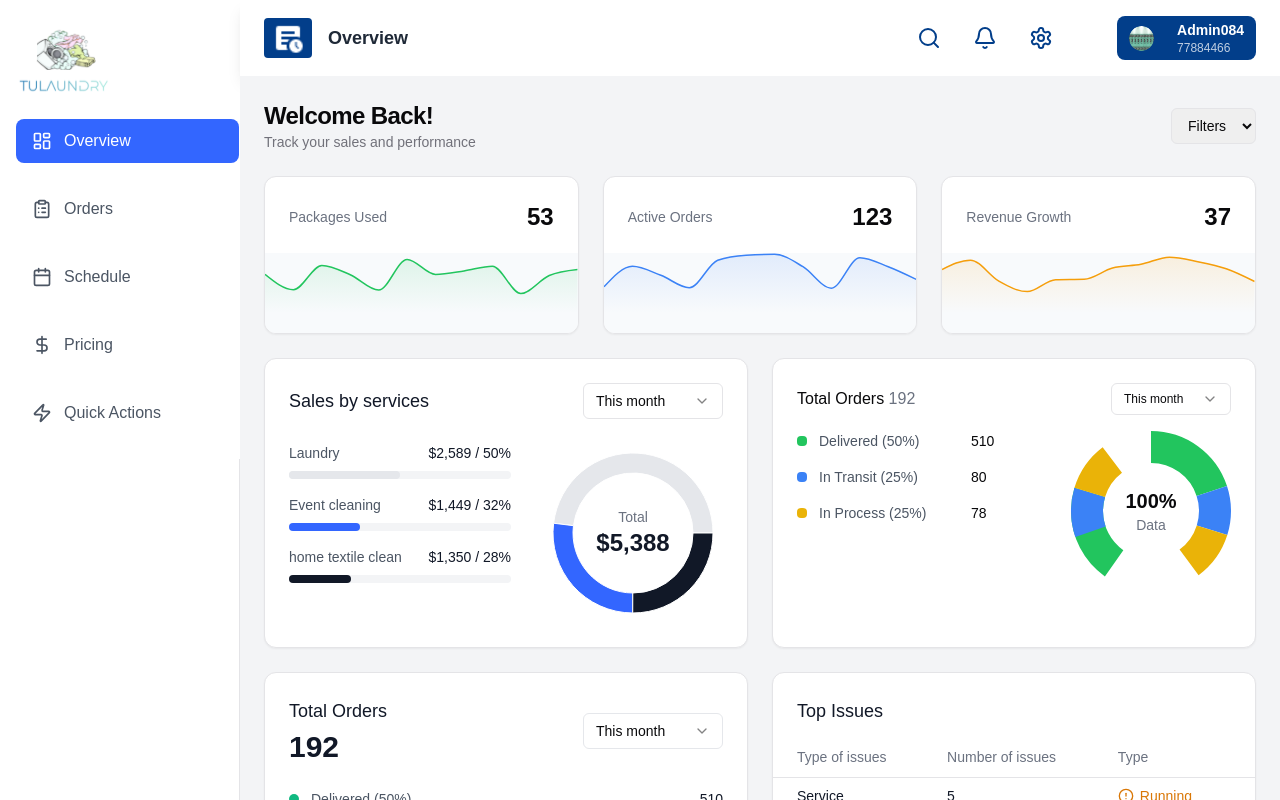
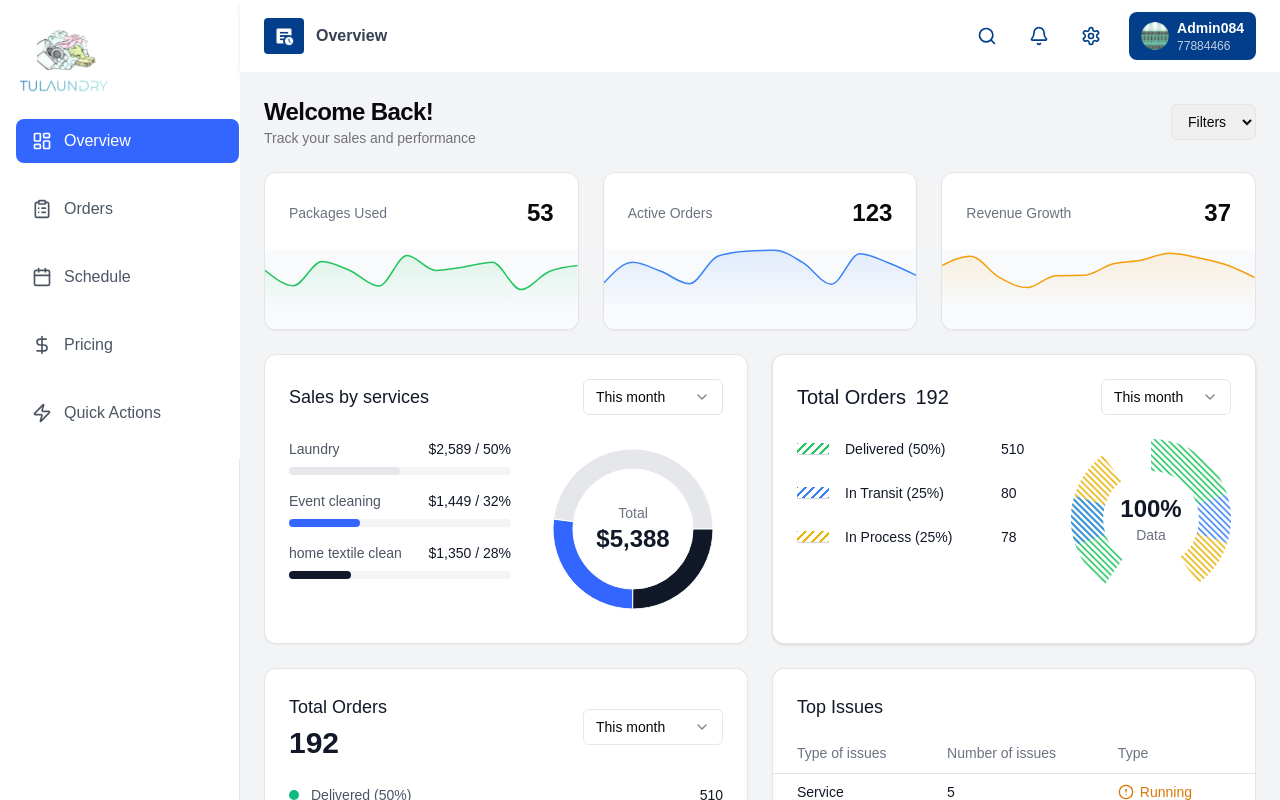
Before and after one commit to Aristocratjnr/service-provider-dashboard, a Next.js app: page /overview in a window 1280 px wide. Shown: the top 800 px of the page. Built offline with nearby package versions, Linux system fonts and the light colour scheme.

Commit message:
feat: enhance Dashboard components with improved styling and functionality

```diff
--- a/app/(dashboard)/overview/page.tsx
+++ b/app/(dashboard)/overview/page.tsx
@@ -1,8 +1,10 @@
 'use client'
+
 
 import { MetricsCard } from "@/components/metrics-card"
 import { OrdersStatus } from "@/components/order-status"
 import { SalesChart } from "@/components/sales-chart"
+
 import { AreaChartSmall } from "@/components/charts/area-chart"
 import { TopServices } from "@/components/top-services"
 import { Orders } from "@/components/orders"
@@ -11,9 +13,9 @@ import { MethodPreferred } from "@/components/method-preffered"
 
 
 const orderStatusData = [
-  { status: "Delivered", count: 510, percentage: 50, color: "#22c55e" },
-  { status: "In Transit", count: 80, percentage: 25, color: "#3b82f6" },
-  { status: "In Process", count: 78, percentage: 25, color: "#eab308" },
+  { status: "Delivered", count: 510, percentage: 50, color: "#22c55e", patternId: "pattern1" },
+  { status: "In Transit", count: 80, percentage: 25, color: "#3b82f6", patternId: "pattern2" },
+  { status: "In Process", count: 78, percentage: 25, color: "#eab308", patternId: "pattern3" },
 ]
 
 const topIssuesData = [
--- a/components/DashboardNavbar.tsx
+++ b/components/DashboardNavbar.tsx
@@ -1,46 +1,58 @@
-import { ClipboardDocumentListIcon } from "@heroicons/react/24/solid";
-import { Bell, Search, Settings } from "lucide-react";
-import Image from "next/image";
+import React from 'react';
+import { Search, Bell, Settings } from 'lucide-react';
+import Image from 'next/image';
 
-
-export default function Navbar() {
+const Navbar = () => {
   return (
-    <header className="flex items-center bg-white px-6 py-4 shadow-lg">
-      <div className="flex h-10 w-12 items-center justify-center rounded-sm bg-[#023E8A]">
+    <header className="flex items-center justify-between bg-white px-6 py-3 shadow-md">
+      {/* Left section with logo and title */}
+      <div className="flex items-center">
+        <div className="flex h-9 w-10 items-center justify-center rounded bg-[#023E8A]">
+          <div className="relative h-5 w-5">
             <Image
               src="/images/overview-icon.png"
-        width={10}
-        height={10}
-        alt="overview"
-        className="h-8 w-8 text-white" />
+              alt="Overview"
+              layout="fill"
+              className="object-contain brightness-0 invert"
+            />
           </div>
-      <h1 className="ml-4 text-lg font-semibold text-gray-800">Overview</h1>
-      <div className="flex flex-grow items-center justify-end gap-8">
-        <button>
-          <Search className="text-[#023E8A]" />
+        </div>
+        <h1 className="ml-3 text-base font-semibold text-gray-700">Overview</h1>
+      </div>
+
+      {/* Right section with icons and profile */}
+      <div className="flex items-center space-x-6">
+        {/* Action icons */}
+        <div className="flex items-center space-x-6">
+          <button className="rounded-full p-1 hover:bg-gray-100">
+            <Search size={20} className="text-[#023E8A]" />
           </button>
-        <button>
-          <Bell className="text-[#023E8A]" />
+          <button className="rounded-full p-1 hover:bg-gray-100">
+            <Bell size={20} className="text-[#023E8A]" />
           </button>
-        <button>
-          <Settings className="text-[#023E8A]" />
+          <button className="rounded-full p-1 hover:bg-gray-100">
+            <Settings size={20} className="text-[#023E8A]" />
           </button>
         </div>
-      <div className="ml-16 flex items-center rounded-lg bg-[#023E8A] px-3 py-1">
-        <div className="h-6 w-12">
+
+        {/* Profile section */}
+        <div className="ml-8 flex items-center rounded-lg bg-[#023E8A] px-3 py-1.5">
+          <div className="relative h-7 w-7 overflow-hidden rounded-full">
             <Image
               src="/images/avatar.png"
-            width={25} // Adjusted size for better appearance
-            height={25}
               alt="User Avatar"
-            className="rounded-full"
+              layout="fill"
+              className="object-cover"
             />
           </div>
-        <div className="flex flex-col text-white">
-          <span className="text-sm font-semibold">Admin084</span>
-          <span className="text-xs opacity-75">77884466</span>
+          <div className="ml-2 flex flex-col">
+            <span className="text-sm font-semibold text-white">Admin084</span>
+            <span className="text-xs text-white/75">77884466</span>
+          </div>
         </div>
       </div>
     </header>
   );
-}
+};
+
+export default Navbar;
--- a/components/order-status.tsx
+++ b/components/order-status.tsx
@@ -1,29 +1,56 @@
-import { Card, CardContent, CardHeader } from "@/components/ui/card"
-import { Select, SelectContent, SelectItem, SelectTrigger, SelectValue } from "@/components/ui/select"
+import React from 'react';
+import { Card, CardContent, CardHeader } from "@/components/ui/card";
+import { Select, SelectContent, SelectItem, SelectTrigger, SelectValue } from "@/components/ui/select";
 
 interface OrderStatus {
-  status: string
-  count: number
-  percentage: number
-  color: string
+  status: string;
+  count: number;
+  percentage: number;
+  color: string;
+  patternId: string;
 }
 
 interface OrdersStatusProps {
-  data: OrderStatus[]
-  total: number
+  data?: OrderStatus[];
+  total?: number;
 }
 
-export function OrdersStatus({ data, total }: OrdersStatusProps) {
+export  function OrdersStatus({
+  total = 192,
+  data = [
+    {
+      status: "Delivered",
+      count: 510,
+      percentage: 50,
+      color: "#86efac",
+      patternId: "delivered-pattern"
+    },
+    {
+      status: "In Transit",
+      count: 80,
+      percentage: 25,
+      color: "#93c5fd",
+      patternId: "transit-pattern"
+    },
+    {
+      status: "In Process",
+      count: 78,
+      percentage: 25,
+      color: "#fcd34d",
+      patternId: "process-pattern"
+    }
+  ]
+}: OrdersStatusProps) {
   return (
-    <Card className="bg-white shadow-sm">
-      <CardHeader className="flex flex-row items-center justify-between space-y-0 pb-4">
+    <Card className="bg-white p-6">
+      <CardHeader className="flex flex-row items-center justify-between space-y-0 p-0 pb-6">
         <div>
-          <h3 className="text-base font-medium">
-            Total Orders <span className="text-gray-500">{total}</span>
+          <h3 className="text-xl font-normal text-gray-900">
+            Total Orders <span className="ml-1 text-gray-900">{total}</span>
           </h3>
         </div>
         <Select defaultValue="this-month">
-          <SelectTrigger className="h-8 w-[120px] text-xs">
+          <SelectTrigger className="h-9 w-[130px] border-gray-200 bg-white text-sm font-normal">
             <SelectValue placeholder="This month" />
           </SelectTrigger>
           <SelectContent>
@@ -32,32 +59,60 @@ export function OrdersStatus({ data, total }: OrdersStatusProps) {
           </SelectContent>
         </Select>
       </CardHeader>
-      <CardContent>
+      <CardContent className="p-0">
         <div className="flex justify-between">
-          <div className="space-y-4">
+          <div className="space-y-6">
             {data.map((status) => (
-              <div key={status.status} className="flex items-center gap-3">
-                <div
-                  className="h-2.5 w-2.5 rounded-sm"
-                  style={{ backgroundColor: status.color }}
-                />
+              <div key={status.status} className="flex items-center gap-4">
+                <div className="relative">
+                  <div
+                    className="h-3 w-8"
+                    style={{
+                      background: `repeating-linear-gradient(
+                        -45deg,
+                        ${status.color},
+                        ${status.color} 2px,
+                        transparent 2px,
+                        transparent 6px
+                      )`
+                    }}
+                  />
+                  <div className="absolute bottom-0 h-[1px] w-full bg-gray-300" />
+                </div>
                 <div className="min-w-[140px]">
-                  <p className="text-sm font-medium text-gray-600">
+                  <p className="text-sm font-normal text-gray-900">
                     {status.status} ({status.percentage}%)
                   </p>
                 </div>
                 <div>
-                  <p className="text-sm font-medium">{status.count}</p>
+                  <p className="text-sm font-medium text-gray-900">{status.count}</p>
                 </div>
               </div>
             ))}
           </div>
           <div className="relative flex h-[160px] w-[160px] items-center justify-center">
             <svg className="h-full w-full -rotate-90" viewBox="0 0 100 100">
+              <defs>
+                {data.map((status) => (
+                  <pattern
+                    key={status.patternId}
+                    id={status.patternId}
+                    patternUnits="userSpaceOnUse"
+                    width="4"
+                    height="4"
+                  >
+                    <path
+                      d="M-1,1 l2,-2 M0,4 l4,-4 M3,5 l2,-2"
+                      stroke={status.color}
+                      strokeWidth="1"
+                    />
+                  </pattern>
+                ))}
+              </defs>
               {data.map((status, index) => {
                 const offset = data
                   .slice(0, index)
-                  .reduce((acc, curr) => acc + curr.percentage, 0)
+                  .reduce((acc, curr) => acc + curr.percentage, 0);
                 return (
                   <circle
                     key={status.status}
@@ -65,21 +120,21 @@ export function OrdersStatus({ data, total }: OrdersStatusProps) {
                     cy="50"
                     r="40"
                     fill="none"
-                    stroke={status.color}
+                    stroke={`url(#${status.patternId})`}
                     strokeWidth="20"
                     strokeDasharray={`${status.percentage} 100`}
                     strokeDashoffset={-offset}
                   />
-                )
+                );
               })}
             </svg>
             <div className="absolute text-center">
-              <div className="text-xl font-semibold">100%</div>
+              <div className="text-2xl font-semibold text-gray-900">100%</div>
               <div className="text-sm text-gray-500">Data</div>
             </div>
           </div>
         </div>
       </CardContent>
     </Card>
-  )
+  );
 }
```
Also changed, not shown: components/method-preffered.tsx (+20 -13 lines). Lines whose indentation alone changed are shown as unchanged.
